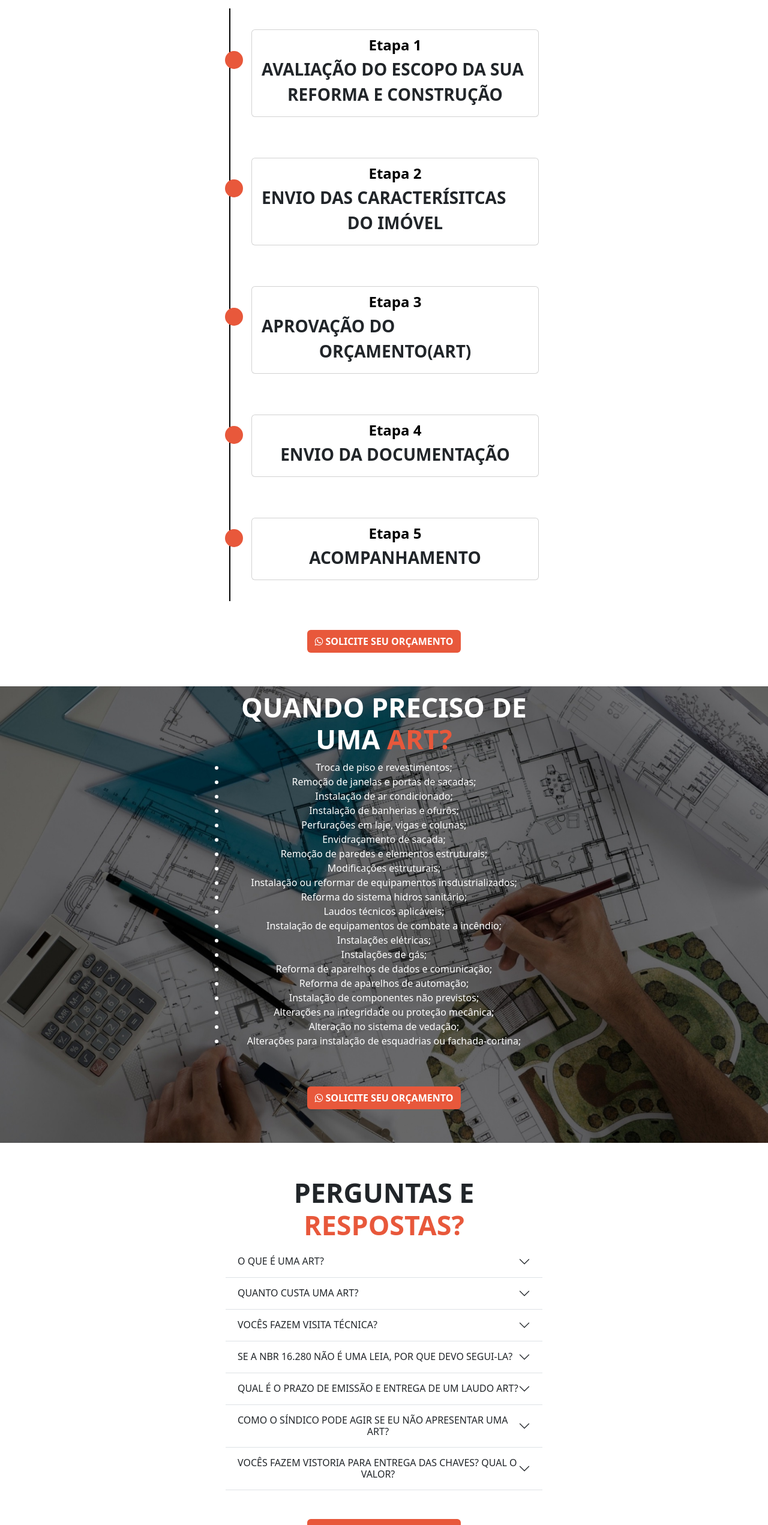
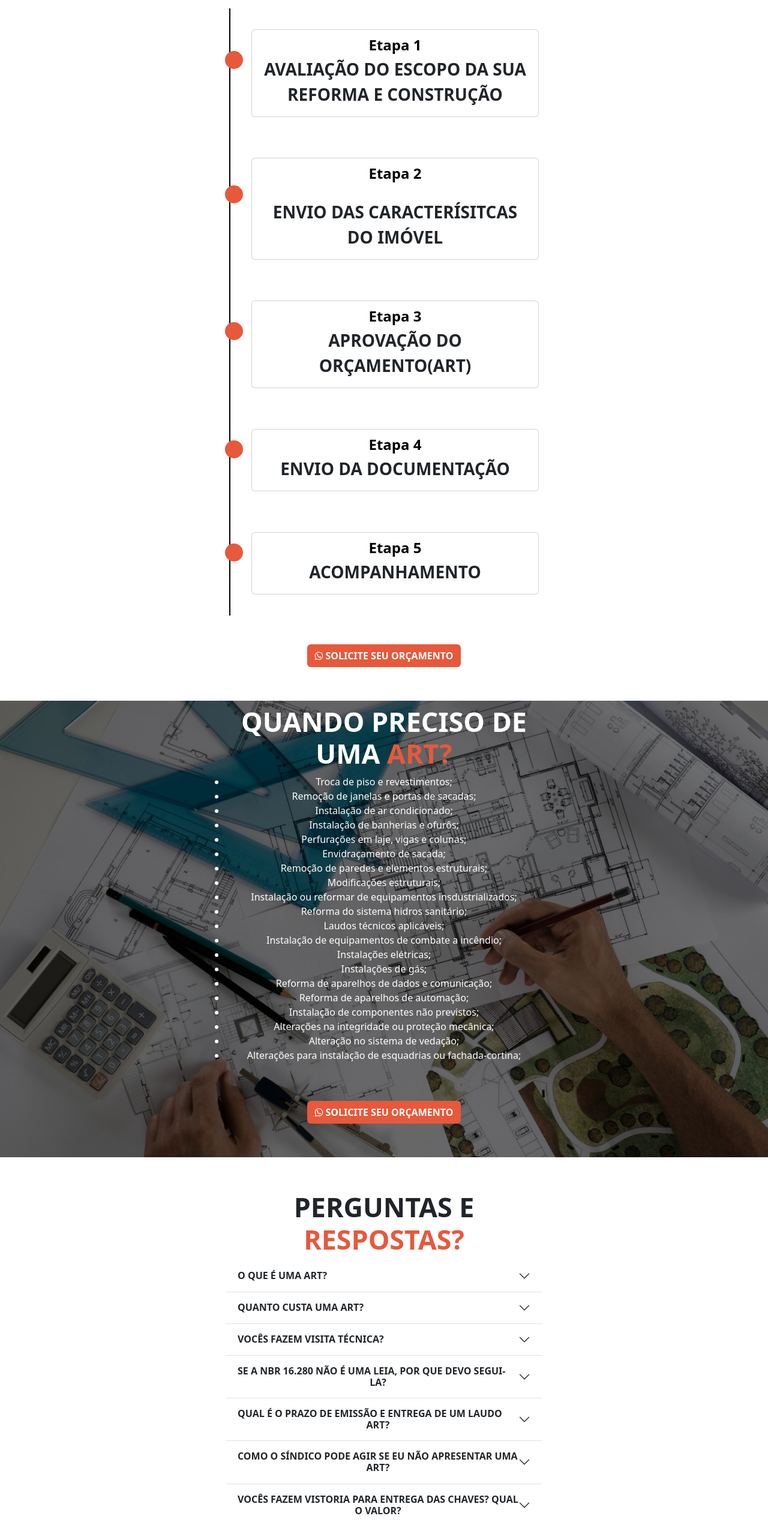
Before and after one commit to Matheus094-tech/site_engenheiraagi, a website: page index.html in a window 1280 px wide. Shown: the part 1348-3890 px from the top of the page at 60% size. Drawn offline with nearby package versions, Linux system fonts and the light colour scheme.

Commit message:
ajustes css accordion

```diff
--- a/css/custom.css
+++ b/css/custom.css
@@ -119,6 +119,18 @@ button {
     max-width: 300px;
 }
 
+/* Selecionar o botão quando ele não está colapsado */
+.accordion-button:not(.collapsed) {
+    color: #e8583b !important; /* Cor do texto quando expandido */
+}
+
+/* Transição suave para a cor e o fundo */
+.accordion-button {
+    transition: background-color 0.3s, color 0.3s;
+}
+
+
+
 
 div#whatasapp {
     position: fixed;
--- a/index.html
+++ b/index.html
@@ -103,31 +103,31 @@
             <div data-aos="fade-right" data-aos-duration="1000" data-aos-once="true" class="col-md-6">
                 <h2 class="font-weight-bold">COMO <span class="texto-vermelho">FUNCIONA</span></h2>
                 <div class="cv-item" data-aos="fade-up">
-                    <div class="card p-3 text-left">
+                    <div class="card p-3">
                         <h4 class="font-weight-bold">Etapa 1</h4>
                         <span class="fs-3 font-weight-bold">AVALIAÇÃO DO ESCOPO DA SUA REFORMA E CONSTRUÇÃO</span>
                     </div>
                 </div>
                 <div class="cv-item" data-aos="fade-up">
-                    <div class="card p-3 text-left">
-                        <h4 class="font-weight-bold">Etapa 2</h4>
+                    <div class="card p-3">
+                        <h4 class="font-weight-bold">Etapa 2</h4> <br>
                         <span class="fs-3 font-weight-bold">ENVIO DAS CARACTERÍSITCAS DO IMÓVEL</span>
                     </div>
                 </div>
                 <div class="cv-item" data-aos="fade-up">
-                    <div class="card p-3 text-left">
+                    <div class="card p-3">
                         <h4 class="font-weight-bold">Etapa 3</h4>
                         <span class="fs-3 font-weight-bold">APROVAÇÃO DO ORÇAMENTO(ART)</span>
                     </div>
                 </div>
                 <div class="cv-item" data-aos="fade-up">
-                    <div class="card p-3 text-left">
+                    <div class="card p-3">
                         <h4 class="font-weight-bold">Etapa 4</h4>
                         <span class="fs-3 font-weight-bold">ENVIO DA DOCUMENTAÇÃO</span>
                     </div>
                 </div>
                 <div class="cv-item" data-aos="fade-up">
-                    <div class="card p-3 text-left">
+                    <div class="card p-3">
                         <h4 class="font-weight-bold">Etapa 5</h4>
                         <span class="fs-3 font-weight-bold">ACOMPANHAMENTO</span>
                     </div>
@@ -197,7 +197,7 @@
                     <div class="accordion accordion-flush" id="accordionFlushExample">
                         <div class="accordion-item">
                             <h2 class="accordion-header" id="flush-headingOne">
-                                <button class="accordion-button collapsed" type="button" data-bs-toggle="collapse"
+                                <button class="accordion-button collapsed font-weight-bold" type="button" data-bs-toggle="collapse"
                                     data-bs-target="#flush-collapseOne" aria-expanded="false"
                                     aria-controls="flush-collapseOne">
                                     O QUE É UMA ART?
@@ -214,7 +214,7 @@
                         </div>
                         <div class="accordion-item">
                             <h2 class="accordion-header" id="flush-headingTwo">
-                                <button class="accordion-button collapsed" type="button" data-bs-toggle="collapse"
+                                <button class="accordion-button collapsed font-weight-bold" type="button" data-bs-toggle="collapse"
                                     data-bs-target="#flush-collapseTwo" aria-expanded="false"
                                     aria-controls="flush-collapseTwo">
                                     QUANTO CUSTA UMA ART?
@@ -231,7 +231,7 @@
                         </div>
                         <div class="accordion-item">
                             <h2 class="accordion-header" id="flush-headingThree">
-                                <button class="accordion-button collapsed" type="button" data-bs-toggle="collapse"
+                                <button class="accordion-button collapsed font-weight-bold" type="button" data-bs-toggle="collapse"
                                     data-bs-target="#flush-collapseThree" aria-expanded="false"
                                     aria-controls="flush-collapseThree">
                                     VOCÊS FAZEM VISITA TÉCNICA?
@@ -249,7 +249,7 @@
                         </div>
                         <div class="accordion-item">
                             <h2 class="accordion-header" id="flush-headingFour">
-                                <button class="accordion-button collapsed" type="button" data-bs-toggle="collapse"
+                                <button class="accordion-button collapsed font-weight-bold" type="button" data-bs-toggle="collapse"
                                     data-bs-target="#flush-collapseFour" aria-expanded="false"
                                     aria-controls="flush-collapseFour">
                                     SE A NBR 16.280 NÃO É UMA LEIA, POR QUE DEVO SEGUI-LA?
@@ -267,7 +267,7 @@
                         </div>
                         <div class="accordion-item">
                             <h2 class="accordion-header" id="flush-headingFive">
-                                <button class="accordion-button collapsed" type="button" data-bs-toggle="collapse"
+                                <button class="accordion-button collapsed font-weight-bold" type="button" data-bs-toggle="collapse"
                                     data-bs-target="#flush-collapseFive" aria-expanded="false"
                                     aria-controls="flush-collapseFive">
                                     QUAL É O PRAZO DE EMISSÃO E ENTREGA DE UM LAUDO ART?
@@ -285,7 +285,7 @@
                         </div>
                         <div class="accordion-item">
                             <h2 class="accordion-header" id="flush-headingSix">
-                                <button class="accordion-button collapsed" type="button" data-bs-toggle="collapse"
+                                <button class="accordion-button collapsed font-weight-bold" type="button" data-bs-toggle="collapse"
                                     data-bs-target="#flush-collapseSix" aria-expanded="false"
                                     aria-controls="flush-collapseSix">
                                     COMO O SÍNDICO PODE AGIR SE EU NÃO APRESENTAR UMA ART?
@@ -303,7 +303,7 @@
                         </div>
                         <div class="accordion-item">
                             <h2 class="accordion-header" id="flush-headingSeven">
-                                <button class="accordion-button collapsed" type="button" data-bs-toggle="collapse"
+                                <button class="accordion-button collapsed font-weight-bold" type="button" data-bs-toggle="collapse"
                                     data-bs-target="#flush-collapseSeven" aria-expanded="false"
                                     aria-controls="flush-collapseSeven">
                                     VOCÊS FAZEM VISTORIA PARA ENTREGA DAS CHAVES? QUAL O VALOR?
```
